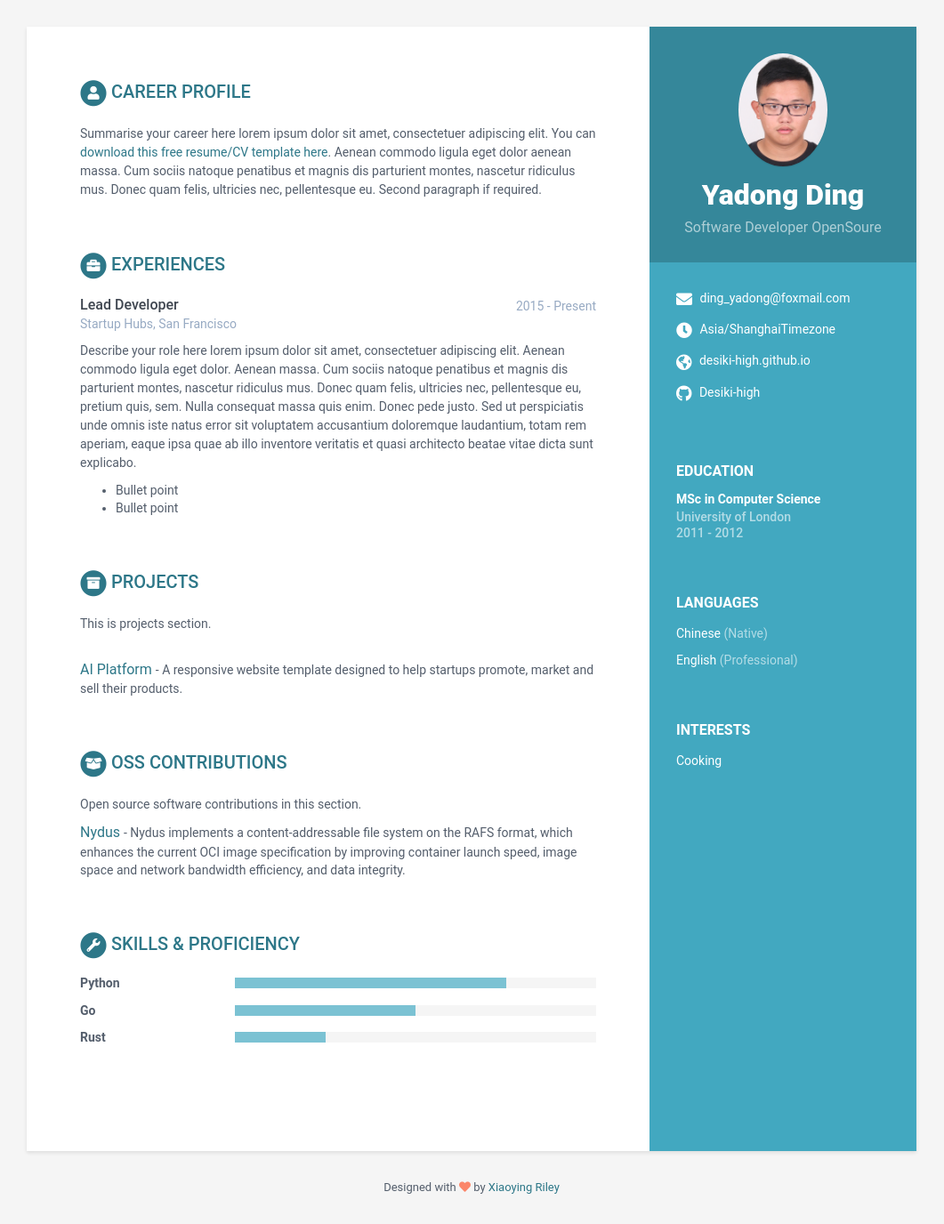
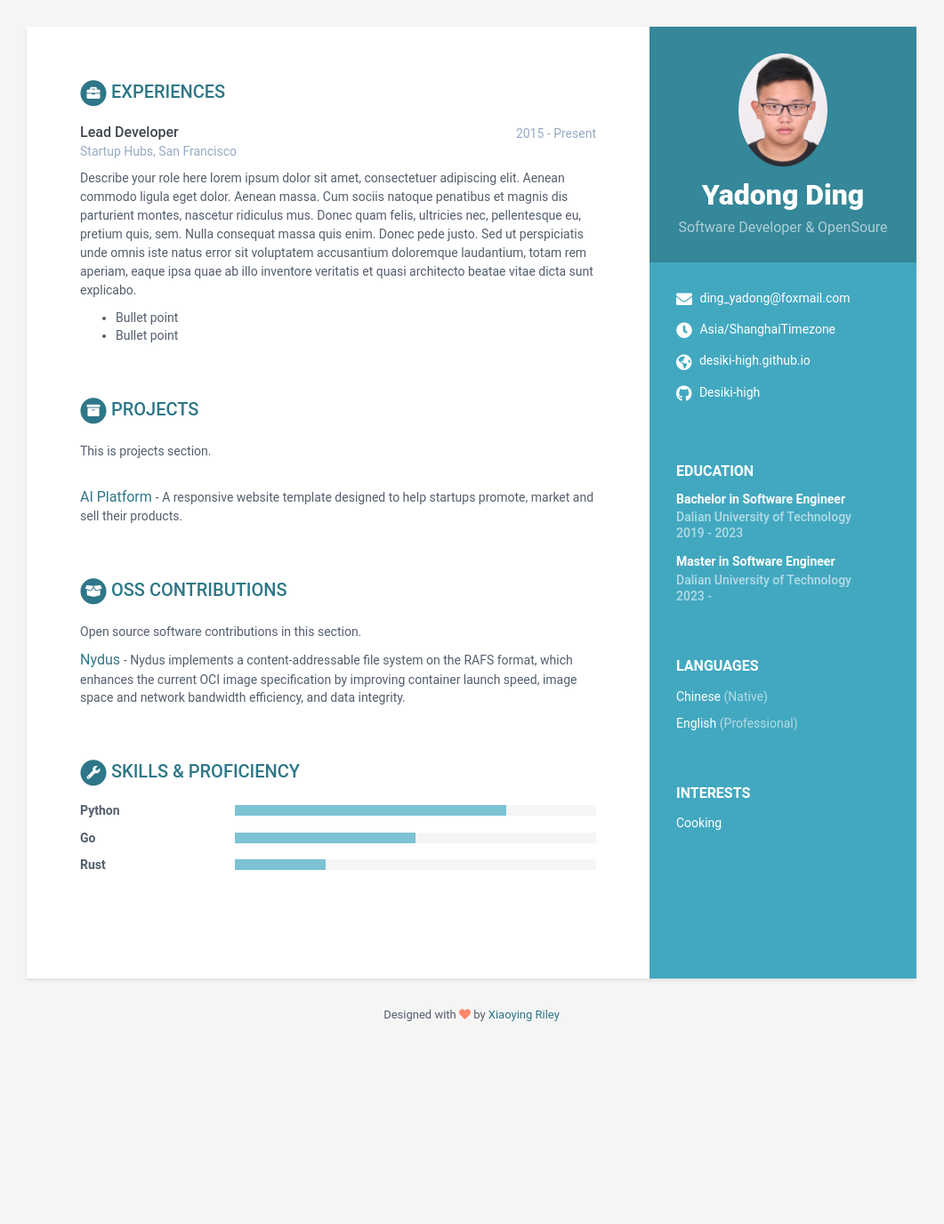
Before and after one commit to yadong-ding/yadong-ding.github.io, a Jekyll site: the page built from index.html, in a window 1280 px wide. Shown: the whole page at 89% size, without its empty margins (110-1171 px from the left). Built offline with Jekyll 4.4.1, drawn with Linux system fonts in a browser that asks for light colours; after the commit the page ends 1182 px from its top, so only the background shows below that.

Commit message:
Update data.yml

```diff
--- a/_data/data.yml
+++ b/_data/data.yml
@@ -8,7 +8,7 @@ sidebar:
 
     # Profile information
     name: Yadong Ding
-    tagline: Software Developer   OpenSoure
+    tagline: Software Developer & OpenSoure
     avatar: profile.png  #place a 100x100 picture inside /assets/images/ folder and provide the name of the file below
 
     email: ding_yadong@foxmail.com
@@ -31,29 +31,27 @@ sidebar:
         - item: Cooking
           link:
 
-career-profile:
-    title: Career Profile
-    summary: |
-      Summarise your career here lorem ipsum dolor sit amet, consectetuer
-      adipiscing elit. You can [download this free resume/CV template here]().
-      Aenean commodo ligula eget dolor aenean massa. Cum sociis natoque
-      penatibus et magnis dis parturient montes, nascetur ridiculus mus.
-      Donec quam felis, ultricies nec, pellentesque eu.
-      Second paragraph if required.
+#career-profile:
+#    title: Career Profile
+#    summary: |
+#      Summarise your career here lorem ipsum dolor sit amet, consectetuer
+#      adipiscing elit. You can [download this free resume/CV template here]().
+#      Aenean commodo ligula eget dolor aenean massa. Cum sociis natoque
+#      penatibus et magnis dis parturient montes, nascetur ridiculus mus.
+#      Donec quam felis, ultricies nec, pellentesque eu.
+#      Second paragraph if required.
+
 education:
     title: Education
     info:
-      - degree: MSc in Computer Science
-        university: University of London
-        time: 2011 - 2012
+      - degree: Bachelor in Software Engineer
+        university: Dalian University of Technology
+        time: 2019 - 2023
         details: |
-          Describe your study here lorem ipsum dolor sit amet, consectetuer
-          adipiscing elit. Aenean commodo ligula eget dolor. Aenean massa. Cum
-          sociis natoque penatibus et magnis dis parturient montes, nascetur
-          ridiculus mus. Donec quam felis, ultricies nec, pellentesque eu,
-          pretium quis, sem.
-            - Bullet point
-            - Bullet point
+      - degree: Master in Software Engineer
+        university: Dalian University of Technology
+        time: 2023 -
+        details: ｜
 
 experiences:
     title: Experiences
@@ -89,7 +87,7 @@ oss:
       Open source software contributions in this section.
     contributions:
       - title: Nydus
-        link: "github.com/dragonflyoss/image-service"
+        link: "https://github.com/dragonflyoss/image-service"
         tagline: "Nydus implements a content-addressable file system on the RAFS format, which enhances the current OCI image specification by improving container launch speed, image space and network bandwidth efficiency, and data integrity."
 
 # publications:
```
